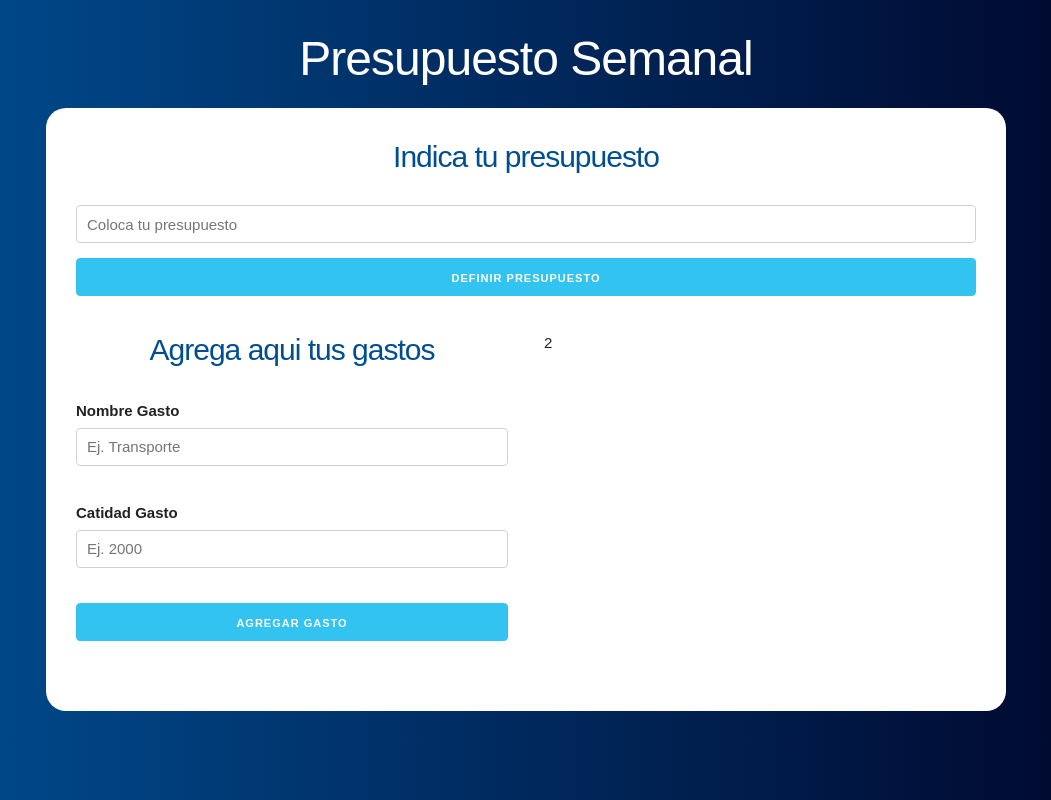
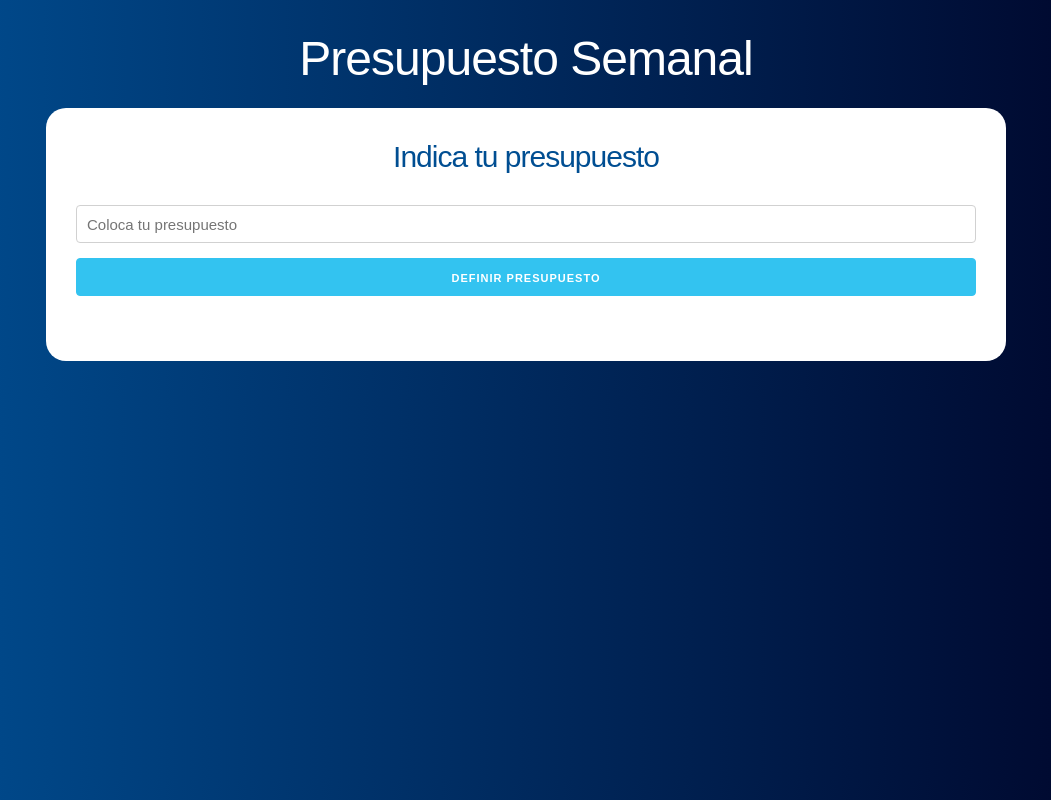
Before and after one commit to marioalbornoz/presupuesto-react, a React (Create React App) app: page / in a window 1280 px wide. Shown: the whole page, without its empty margins (114-1165 px from the left). Built offline with nearby package versions, Linux system fonts and the light colour scheme.

Commit message:
alternando un componente u otro

```diff
--- a/src/App.js
+++ b/src/App.js
@@ -6,24 +6,27 @@ function App() {
   // Definir el state
   const [presupuesto, guardarPresupuesto] = useState(0);
   const [restante, guardarRestante] = useState(0);
+  const [mostrarpregunta, guardarPregunta] = useState(true);
 
   return (
     <div className="container">
       <header className="App-header">
         <h1>Presupuesto Semanal</h1>
         <div className="contenido-principal contenido">
+          {mostrarpregunta ? (
             <Pregunta
-            guardarPresupuesto = {guardarPresupuesto}
-            guardarRestante = {guardarRestante}
+              guardarPresupuesto={guardarPresupuesto}
+              guardarRestante={guardarRestante}
+              guardarPregunta={guardarPregunta}
             />
+          ) : (
             <div className="row">
               <div className="one-half column">
                 <Formulario />
               </div>
-            <div className="one-half column">
-              2
+              <div className="one-half column">2</div>
             </div>
-          </div>
+          )}
         </div>
       </header>
     </div>
--- a/src/components/Pregunta.jsx
+++ b/src/components/Pregunta.jsx
@@ -1,7 +1,7 @@
 import React, { Fragment, useState } from "react";
 import Error from "./Error";
 
-const Pregunta = ({guardarPresupuesto, guardarRestante}) => {
+const Pregunta = ({guardarPresupuesto, guardarRestante, guardarPregunta}) => {
   // Definir el state
   const [cantidad, setCantidad] = useState(0);
   const [error, setError] = useState(false);
@@ -24,6 +24,7 @@ const Pregunta = ({guardarPresupuesto, guardarRestante}) => {
     setError(false);
     guardarPresupuesto(cantidad);
     guardarRestante(cantidad);
+    guardarPregunta(false);
   };
 
   return (
```
Lines whose indentation alone changed are shown as unchanged.
